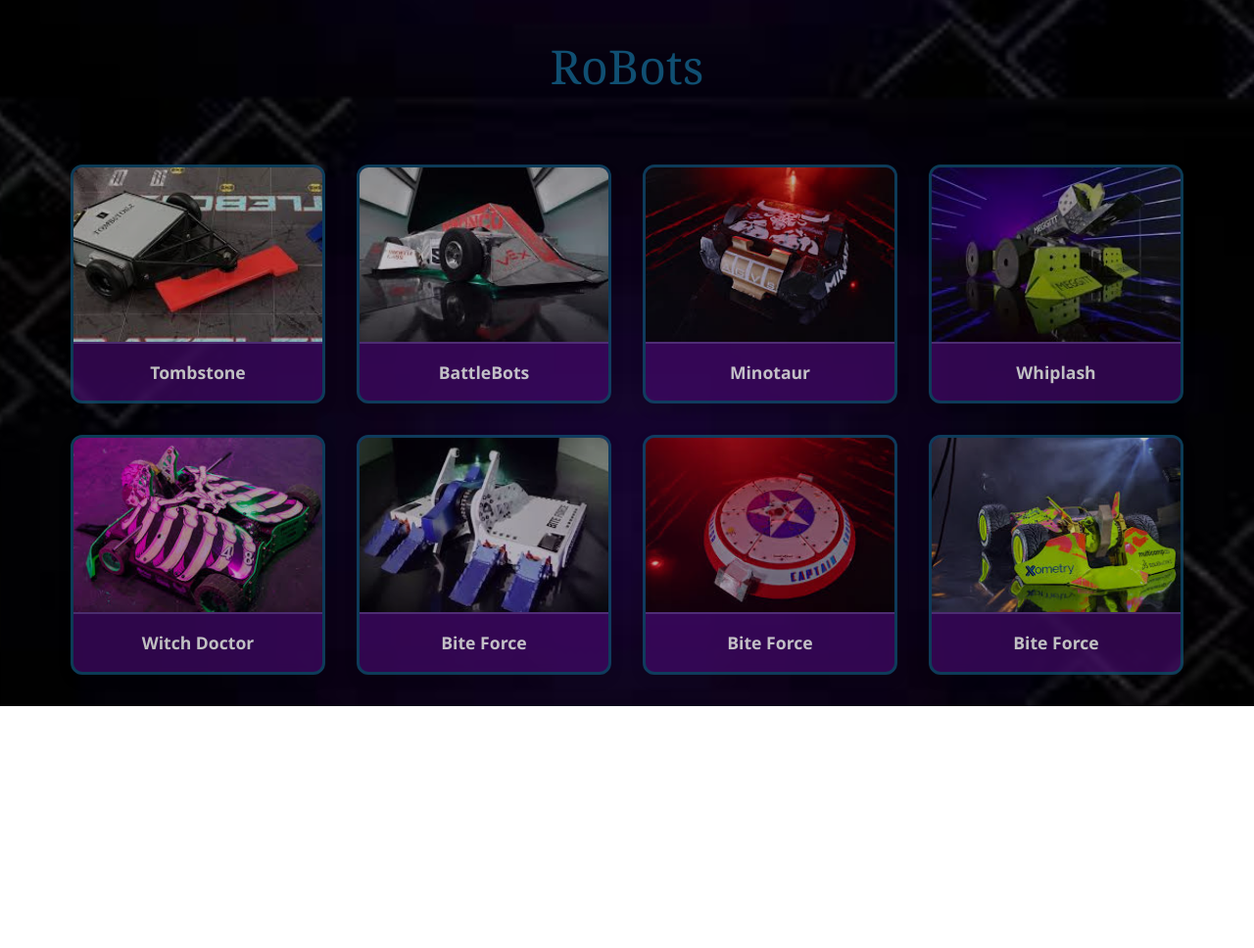
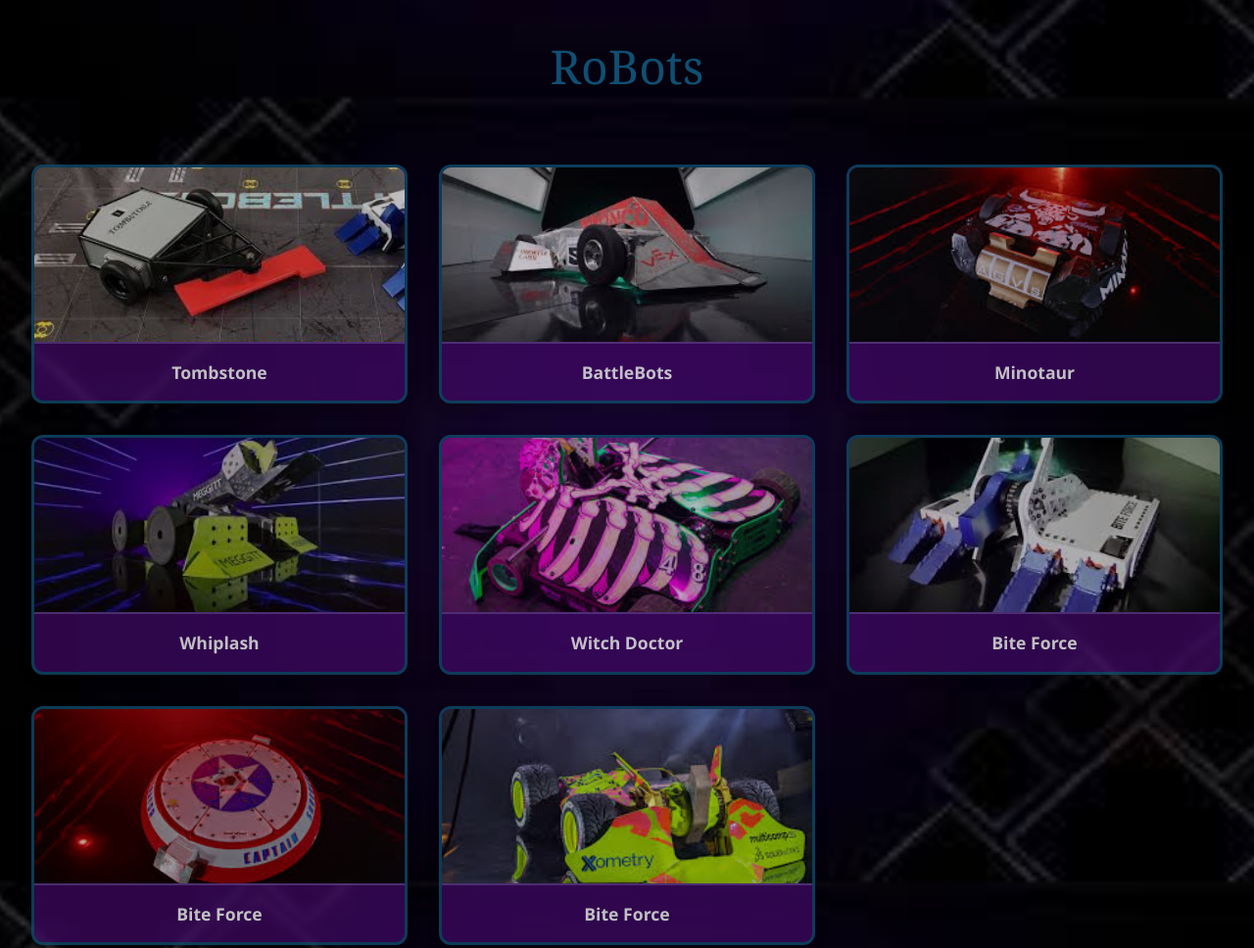
Before and after one commit to felipelucerocosta/Batllebots, a plain HTML site: page paginas/index.html in a window 1280 px wide. Shown: the part 700-1668 px from the top of the page at 98% size. Before the commit the page ends 1421 px from the top, so only its background shows below. Drawn offline with nearby package versions, Linux system fonts and the light colour scheme.

Commit message:
descripcion

```diff
--- a/css/style.css
+++ b/css/style.css
@@ -90,10 +90,10 @@
 /* ========== SECCIÓN DE ROBOTS ========== */
 .maquinas {
   display: grid;
-  grid-template-columns: repeat(auto-fit, minmax(220px, 1fr));
+  grid-template-columns: repeat(auto-fit, minmax(350px, 1fr));
   gap: 2rem;
   padding: 2rem;
-  max-width: 1200px;
+  max-width: 2200px;
   margin: 0 auto;
 }
 
```
